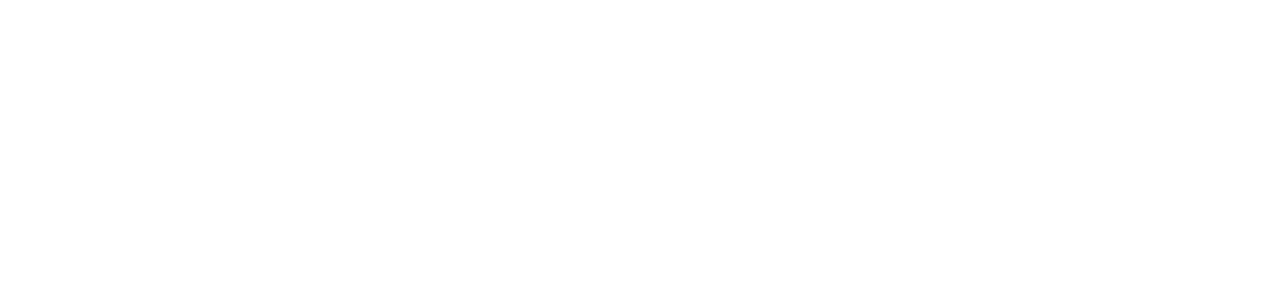
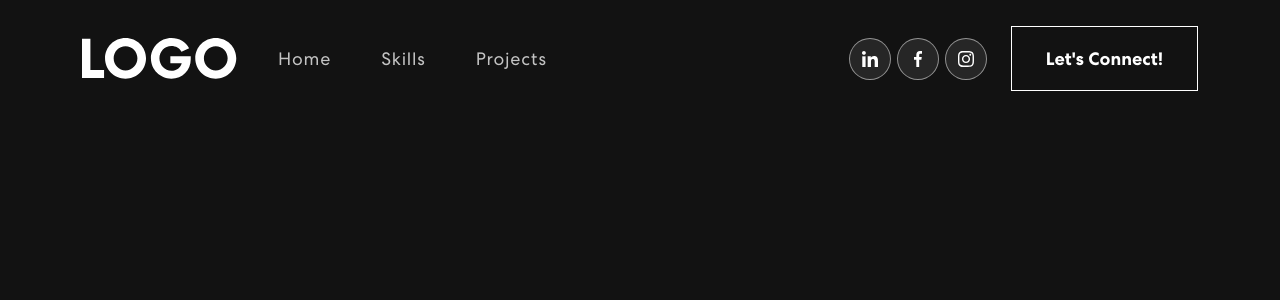
Before and after one commit to Anastasiya-Stavrova/portfolio-page, a React (Create React App) app: page / in a window 1280 px wide. Shown: the top 300 px of the page. Built offline with nearby package versions, Linux system fonts and the light colour scheme.

Commit message:
added NavBar

```diff
--- a/package.json
+++ b/package.json
@@ -4,6 +4,7 @@
   "private": true,
   "dependencies": {
     "bootstrap": "^5.3.3",
+    "classnames": "^2.5.1",
     "cra-template": "1.2.0",
     "react": "^19.0.0",
     "react-bootstrap": "^2.10.7",
--- a/src/App.js
+++ b/src/App.js
@@ -1,5 +1,12 @@
+import NavBar from "./components/NavBar/NavBar.js";
+import "bootstrap/dist/css/bootstrap.min.css";
+
 function App() {
-  return <div className="App"></div>;
+  return (
+    <div className="App">
+      <NavBar />
+    </div>
+  );
 }
 
 export default App;
--- /dev/null
+++ b/src/components/NavBar/NavBar.css
@@ -0,0 +1,172 @@
+nav.navbar {
+  padding: 18px 0;
+  position: fixed;
+  width: 100%;
+  top: 0;
+  z-index: 10000;
+  transition: var(--transition);
+}
+
+nav.navbar.scrolled {
+  padding: 0px;
+  background-color: var(--black-color);
+}
+
+nav.navbar a.navbar-brand {
+  width: fit-content;
+}
+
+nav.navbar .navbar-nav .nav-link.navbar-link {
+  font-weight: 400;
+  color: var(--white-color) !important;
+  letter-spacing: 0.8px;
+  padding: 0 25px;
+  font-size: 18px;
+  opacity: 0.75;
+}
+
+nav.navbar .navbar-nav .nav-link.navbar-link:hover,
+nav.navbar .navbar-nav .nav-link.navbar-link:active {
+  opacity: 1;
+}
+
+span.navbar-text {
+  display: flex;
+  align-items: center;
+}
+
+.social-icons {
+  display: inline-block;
+  margin-left: 14px;
+}
+
+.social-icons a {
+  width: 42px;
+  height: 42px;
+  background: rgba(217, 217, 217, 0.1);
+  display: inline-flex;
+  border-radius: 50%;
+  margin-right: 6px;
+  align-items: center;
+  justify-content: center;
+  line-height: 1;
+  border: 1px solid rgba(255, 255, 255, 0.5);
+}
+
+.social-icons a::before {
+  content: "";
+  width: 42px;
+  height: 42px;
+  position: absolute;
+  background-color: var(--white-color);
+  border-radius: 50%;
+  transform: scale(0);
+  transition: var(--transition);
+}
+
+.social-icons a:hover::before {
+  transform: scale(1);
+}
+
+.social-icons a img {
+  width: 40%;
+  z-index: 1;
+  transition: var(--transition);
+}
+
+.social-icons a:hover img {
+  filter: brightness(0) saturate(100%) invert(0%) sepia(7%) saturate(98%)
+    hue-rotate(346deg) brightness(95%) contrast(86%);
+}
+
+.navbar-text button {
+  font-weight: 700;
+  color: var(--white-color);
+  border: 1px solid var(--white-color);
+  padding: 18px 34px;
+  font-size: 18px;
+  margin-left: 18px;
+  position: relative;
+  background-color: transparent;
+  transition: var(--transition);
+}
+
+.navbar-text button span {
+  z-index: 1;
+}
+
+.navbar-text button::before {
+  content: "";
+  width: 0%;
+  height: 100%;
+  position: absolute;
+  background-color: var(--white-color);
+  left: 0;
+  top: 0;
+  z-index: -1;
+  transition: var(--transition);
+}
+
+.navbar-text button:hover {
+  color: var(--black-color);
+}
+
+.navbar-text button:hover::before {
+  content: "";
+  width: 100%;
+  height: 100%;
+  position: absolute;
+}
+
+nav.navbar .navbar-toggler:active,
+nav.navbar .navbar-toggler:focus {
+  outline: none;
+  box-shadow: none;
+}
+
+nav.navbar .navbar-toggler-icon {
+  width: 24px;
+  height: 17px;
+  background-image: none;
+  position: relative;
+  border-bottom: 2px solid var(--white-color);
+  transition: all 300ms linear;
+  top: -2px;
+}
+
+nav.navbar .navbar-toggler-icon:focus {
+  border-bottom: 2px solid var(--white-color);
+}
+
+nav.navbar .navbar-toggler-icon:after,
+nav.navbar .navbar-toggler-icon:before {
+  width: 24px;
+  position: absolute;
+  height: 2px;
+  background-color: var(--white-color);
+  top: 0;
+  left: 0;
+  content: "";
+  z-index: 2;
+  transition: all 300ms linear;
+}
+
+nav.navbar .navbar-toggler-icon:after {
+  top: 8px;
+}
+
+nav.navbar .navbar-toggler[aria-expanded="true"] .navbar-toggler-icon:after {
+  transform: rotate(45deg);
+  background-color: var(--white-color);
+  height: 2px;
+}
+
+nav.navbar .navbar-toggler[aria-expanded="true"] .navbar-toggler-icon:before {
+  transform: translateY(8px) rotate(-45deg);
+  background-color: var(--white-color);
+  height: 2px;
+}
+
+nav.navbar .navbar-toggler[aria-expanded="true"] .navbar-toggler-icon {
+  border-color: transparent;
+}
--- a/src/components/NavBar/NavBar.js
+++ b/src/components/NavBar/NavBar.js
@@ -1,5 +1,10 @@
 import { useState, useEffect } from "react";
 import { Container, Nav, Navbar } from "react-bootstrap";
+import "./NavBar.css";
+import logo from "../../assets/img/logo.svg";
+import navIcon1 from "../../assets/img/nav-icon1.svg";
+import navIcon2 from "../../assets/img/nav-icon2.svg";
+import navIcon3 from "../../assets/img/nav-icon3.svg";
 
 const NavBar = () => {
   const [activeLink, setActiveLink] = useState("home");
@@ -27,10 +32,10 @@
     <Navbar expand="lg" className={scrolled ? "scrolled" : ""}>
       <Container>
         <Navbar.Brand href="#home">
-          <img src={""} alt="logo" />
+          <img src={logo} alt="logo" />
         </Navbar.Brand>
         <Navbar.Toggle aria-controls="basic-navbar-nav">
-          <span className="navbar-toggle-icon"></span>
+          <span className="navbar-toggler-icon"></span>
         </Navbar.Toggle>
         <Navbar.Collapse id="basic-navbar-nav">
           <Nav className="me-auto">
@@ -64,20 +69,17 @@
           </Nav>
           <span className="navbar-text">
             <div className="social-icons">
-              <a href="..">
-                <img src={""} alt="" />
+              <a href="#">
+                <img src={navIcon1} alt="" />
               </a>
-              <a href="..">
-                <img src={""} alt="" />
+              <a href="#">
+                <img src={navIcon2} alt="" />
               </a>
-              <a href="..">
-                <img src={""} alt="" />
+              <a href="#">
+                <img src={navIcon3} alt="" />
               </a>
             </div>
-            <button
-              className="contact-button"
-              onClick={() => console.log("contact")}
-            >
+            <button onClick={() => console.log("contact")}>
               <span>Let's Connect!</span>
             </button>
           </span>
--- a/src/index.css
+++ b/src/index.css
@@ -1,5 +1,52 @@
+@font-face {
+  font-family: Centra;
+  src: url("./assets/font/CentraNo2-Bold.ttf");
+  font-weight: 700;
+}
+@font-face {
+  font-family: Centra;
+  src: url("./assets/font/CentraNo2-Medium.ttf");
+  font-weight: 500;
+}
+@font-face {
+  font-family: Centra;
+  src: url("./assets/font/CentraNo2-Book.ttf");
+  font-weight: 400;
+}
+
+:root {
+  --black-color: #121212;
+  --white-color: #fff;
+  --transition: 0.5s ease-in-out;
+}
+
 * {
   margin: 0;
   padding: 0;
   box-sizing: border-box;
 }
+
+html {
+  scroll-behavior: smooth;
+  scroll-padding-top: 75px;
+}
+
+body {
+  font-weight: 400;
+  overflow-x: hidden;
+  position: relative;
+  background-color: var(--black-color) !important;
+  color: var(--white-color) !important;
+  font-family: "Centra", sans-serif !important;
+}
+
+h1,
+h2,
+h3,
+h4,
+h5,
+h6 {
+  margin: 0;
+  padding: 0;
+  line-height: normal;
+}
```
Also changed, not shown: src/components/NavBar/NavBar.module.css (deleted), 1 other file (tests, documents, lock files or other folders).
